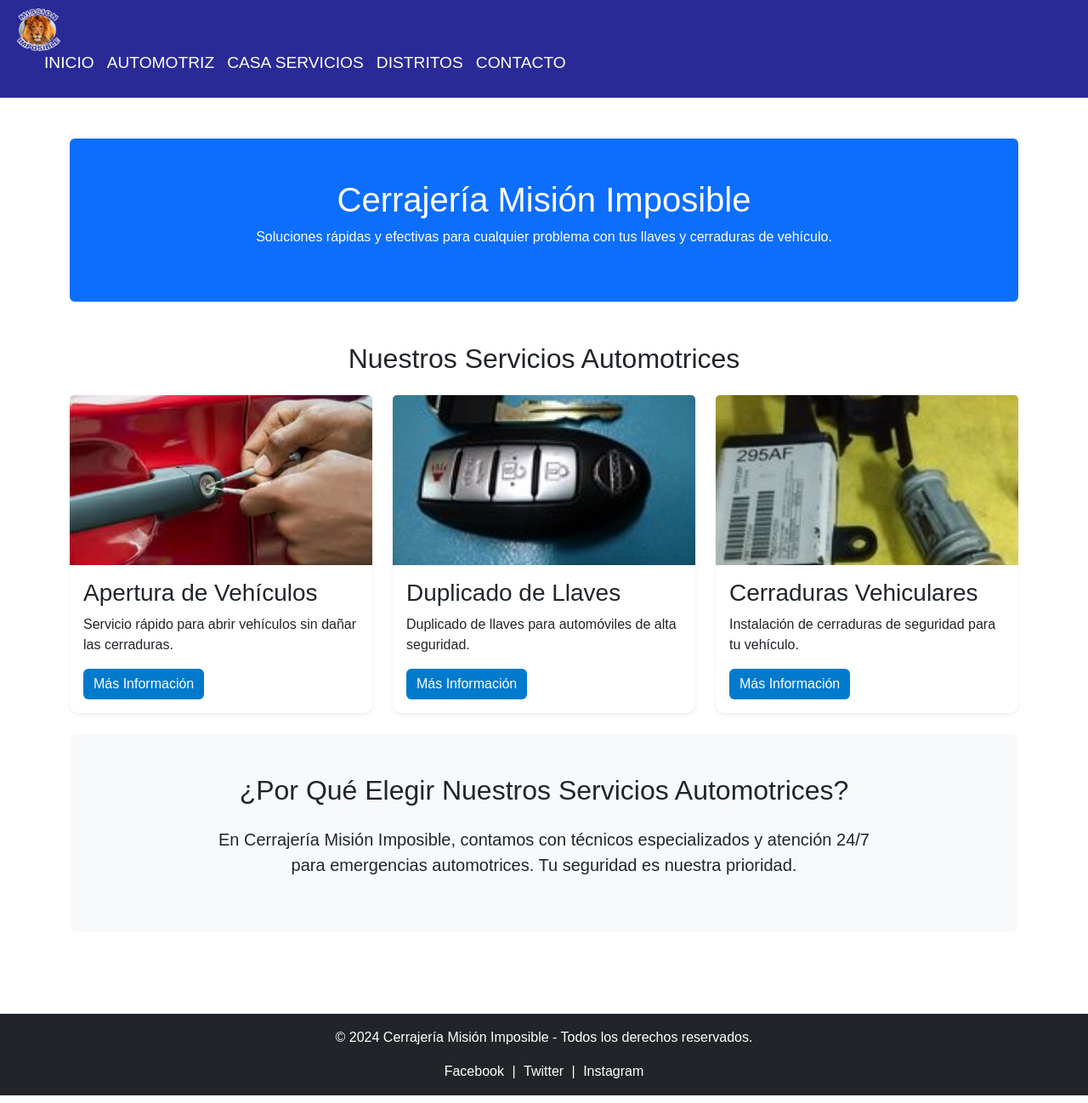
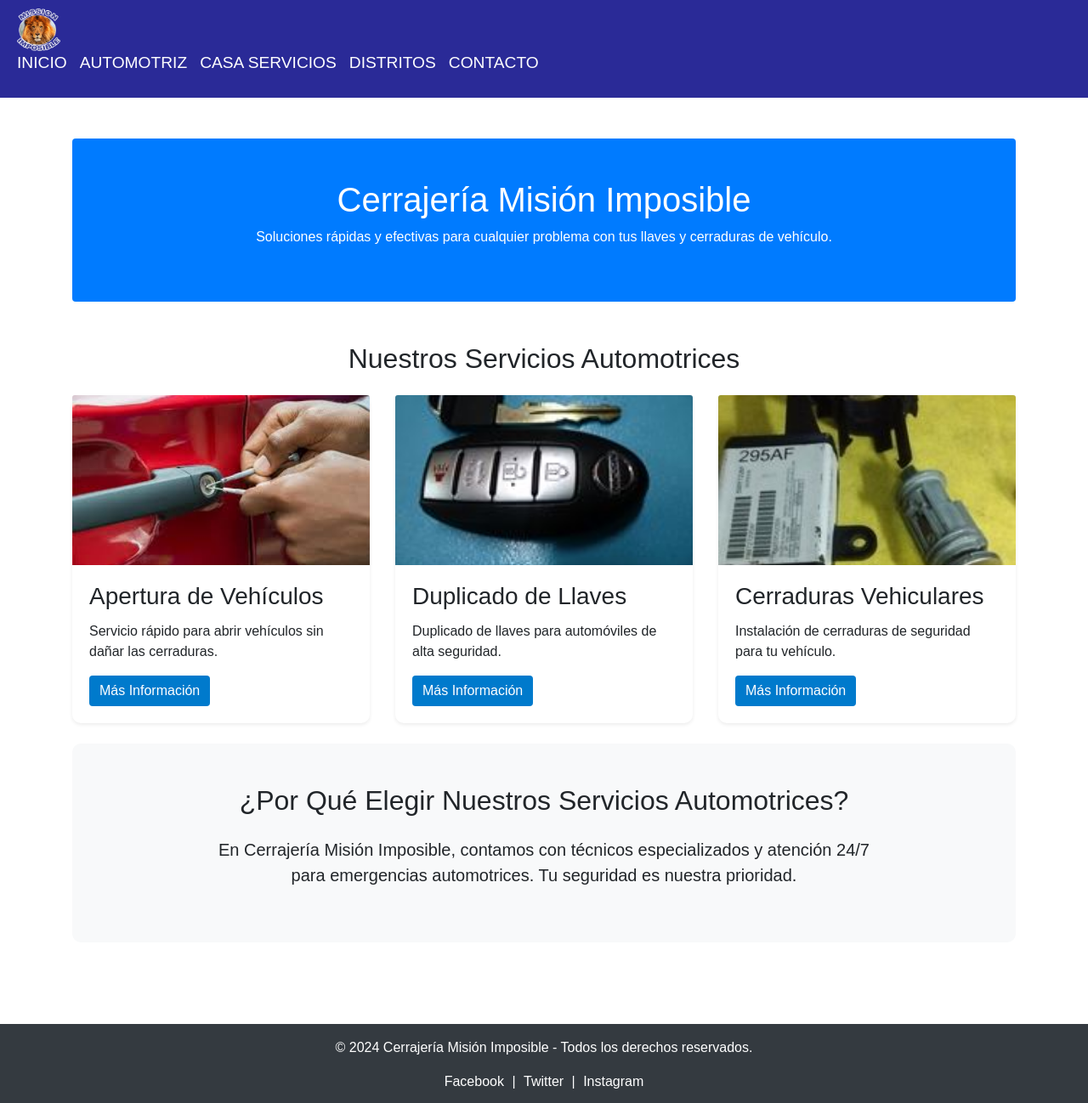
Before and after one commit to Darionina/Darionina, a website: page pages/automotriz.html in a window 1280 px wide. Shown: the whole page at 85% size. Drawn offline with nearby package versions, Linux system fonts and the light colour scheme.

Commit message:
version1.5

```diff
--- a/pages/automotriz.html
+++ b/pages/automotriz.html
@@ -3,7 +3,7 @@
 <head>
     <meta charset="UTF-8">
     <meta name="viewport" content="width=device-width, initial-scale=1.0">
-    <link rel="stylesheet" href="https://cdn.jsdelivr.net/npm/bootstrap@5.3.0-alpha1/dist/css/bootstrap.min.css">
+    <link rel="stylesheet" href="https://maxcdn.bootstrapcdn.com/bootstrap/4.5.2/css/bootstrap.min.css">
     <link rel="stylesheet" href="../css/style.css">
     <link rel="shortcut icon" href="../icons/l.png" type="image/x-icon">
     <title>Cerrajería Automotriz - Misión Imposible</title>
--- a/sass/style.scss
+++ b/sass/style.scss
@@ -113,6 +113,46 @@ main .bg-info {
     text-align: center;
     color: #333;
 }
+.container {
+    display: grid;
+    grid-template-rows: auto 1fr auto; /* Header, contenido principal, y footer */
+    min-height: 100vh;
+}
+
+  /* Header */
+#header {
+    display: grid;
+    grid-template-columns: auto 1fr;
+    align-items: center;
+    padding: 1rem;
+}
+
+#navBar ul {
+    display: flex;
+    gap: 1rem;
+    list-style: none;
+    padding: 0;
+}
+
+  /* Sección de Servicios */
+.services .row {
+    display: grid;
+    grid-template-columns: repeat(auto-fill, minmax(250px, 1fr));
+    gap: 1rem;
+}
+
+  /* Footer */
+footer {
+    display: grid;
+    grid-template-columns: 1fr auto;
+    align-items: center;
+    gap: 1rem;
+}
+
+.social-media {
+    display: flex;
+    gap: 0.5rem;
+}
 
 .contact-details p, .contact-form label {
     font-size: 1.2rem;
```
Also changed, not shown: pages/contacto.html (+1 -0 lines), pages/servicios.html (+1 -1 lines), css/style.css, 1 other file.
